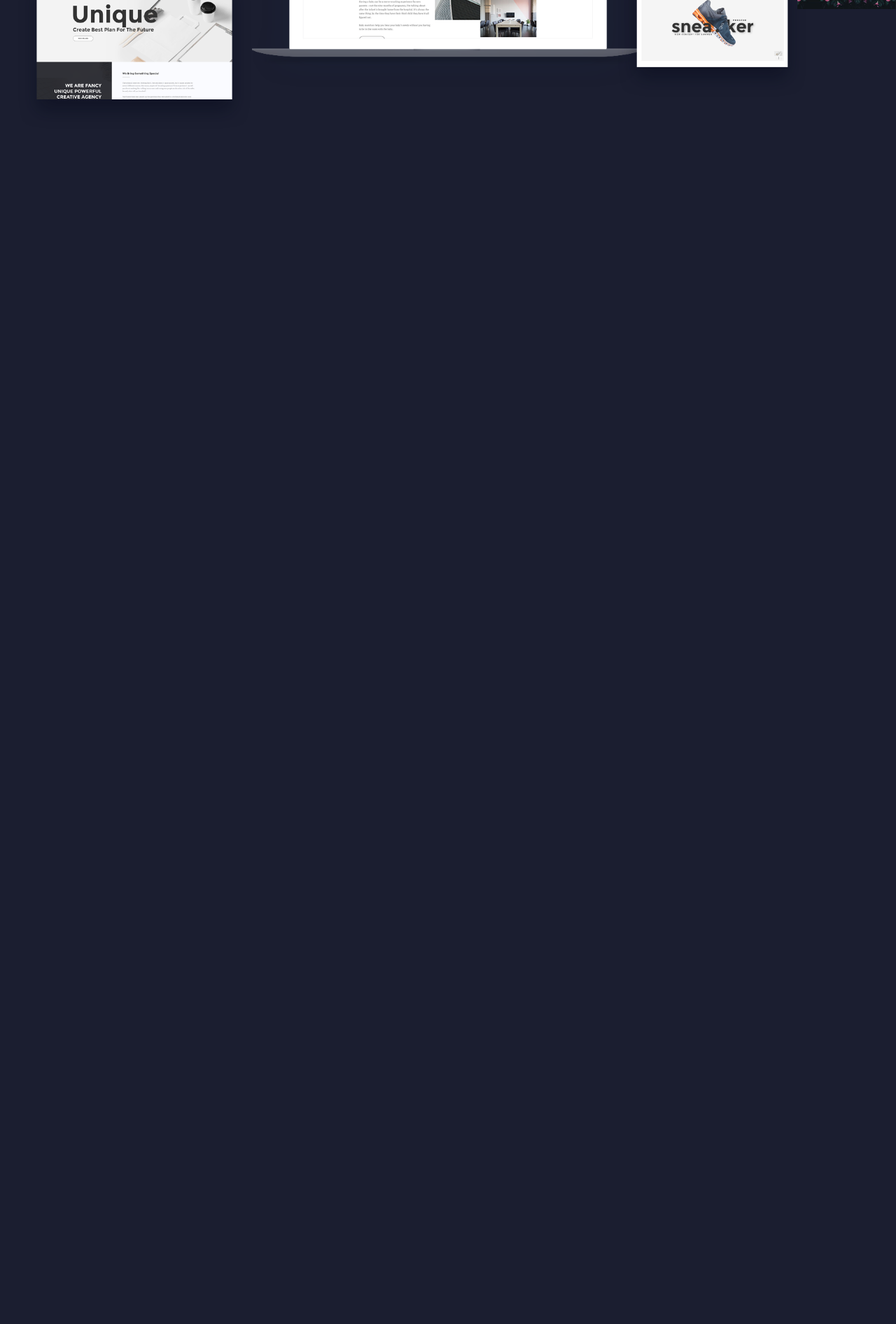
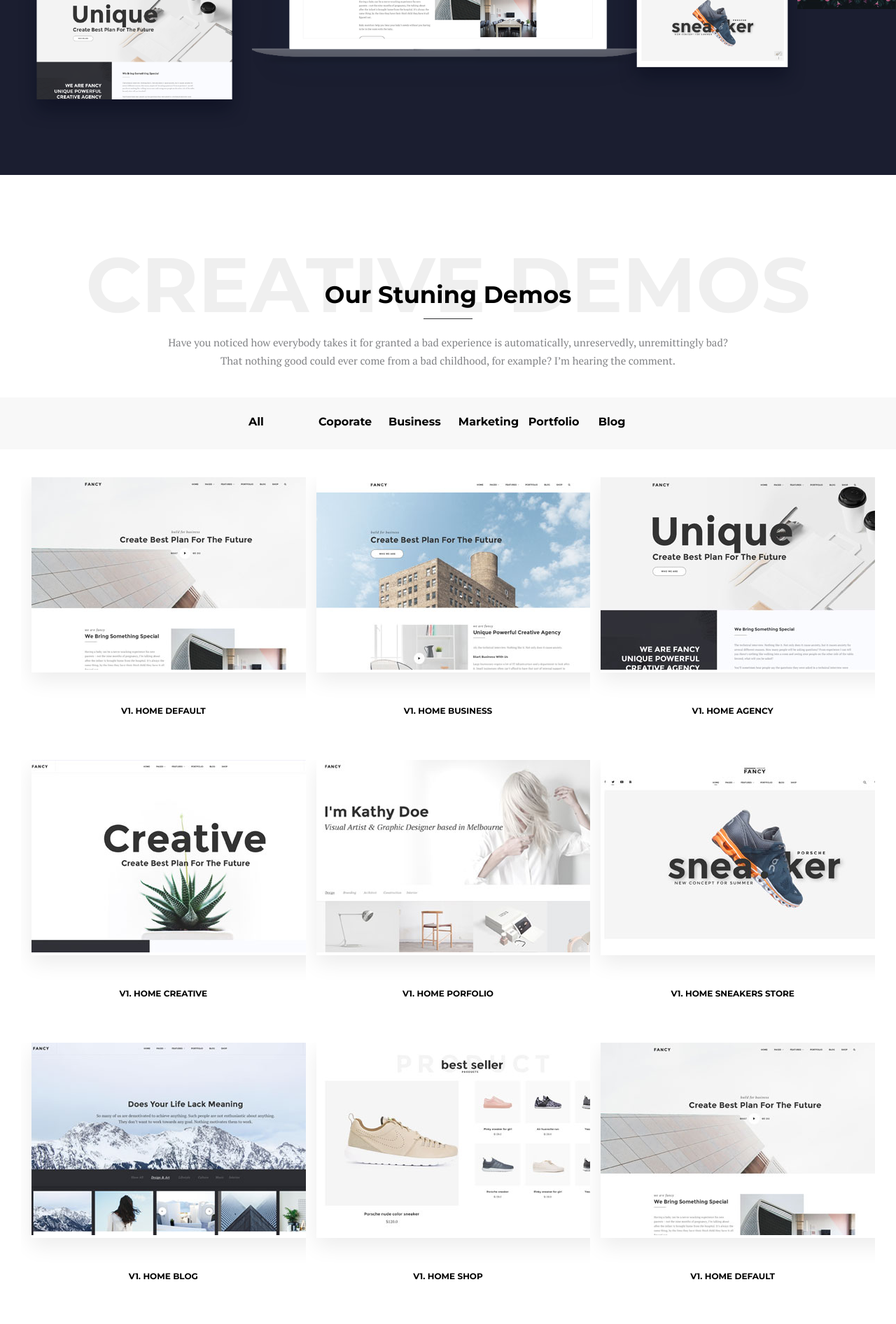
Before and after one commit to thao15059/FrontEnd-Thao, a PHP site: page /project/index.html in a window 1280 px wide. Shown: the part 550-2442 px from the top of the page at 70% size. Before the commit the page ends 692 px from the top, so only its background shows below. Run offline with PHP 8.4, Linux system fonts and the light colour scheme.

Commit message:
finish creative section responsive

```diff
--- /dev/null
+++ b/project/creative.css
@@ -0,0 +1,264 @@
+/* ============================================================ CREATIVE DEMOS ============================================================  */
+.creative {
+  margin: 0 auto;
+  background-color: #ffffff;
+  position: relative;
+}
+
+.creative .big-title {
+  font-size: 120px;
+  color: #efefef;
+  position: absolute;
+  top: 90px;
+  left: 50%;
+  transform: translate(-50%, 0);
+  font-family: "Montserrat", sans-serif;
+  width: 100%;
+  text-align: center;
+}
+
+.creative .title {
+  font-size: 36px;
+  font-family: "Montserrat", sans-serif;
+  font-weight: 700;
+  padding-top: 150px;
+  position: absolute;
+  left: 50%;
+  transform: translate(-50%, 0);
+}
+
+.creative .line {
+  margin-left: auto;
+  margin-right: auto;
+  display: block;
+  padding-top: 220px;
+  margin-bottom: 30px;
+}
+
+.creative .desc {
+  text-align: center;
+  font-size: 15px;
+  font-family: "PT Serif", serif;
+  width: 800px;
+  margin-bottom: 70px;
+  color: #828386;
+  line-height: 26px;
+  margin-left: auto;
+  margin-right: auto;
+}
+
+.wrap {
+  background-color: #f8f8f8;
+  padding-top: 40px;
+  padding-bottom: 20px;
+}
+
+.list-menu {
+  max-width: 1170px;
+  margin: 0 auto;
+  position: relative;
+}
+
+.menu {
+  font-family: "Montserrat", sans-serif;
+  font-size: 14px;
+  font-weight: 600;
+}
+
+/* ============================================================ */
+.project-demo {
+  margin-top: 40px;
+}
+
+.project-demo .row {
+  margin-left: 30px;
+  margin-right: 30px;
+}
+
+.project-demo .row .col-3 {
+  overflow: hidden;
+}
+
+.project-demo .wrap-image {
+  width: 440px;
+  min-height: 275px;
+  box-shadow: 0 11px 29px 0 rgba(0, 0, 0, 0.08);
+}
+
+.project-demo .desc {
+  text-align: center;
+  font-size: 12px;
+  font-family: "Montserrat", sans-serif;
+  font-weight: 600;
+  margin-top: 40px;
+  margin-bottom: 40px;
+  text-transform: uppercase;
+  line-height: 30px;
+}
+
+/* ===================================================================== */
+.timmer-wrap {
+  background-color: #141724;
+  position: relative;
+  font-family: "PT Serif", serif;
+}
+
+.timmer-wrap .big-title {
+  font-size: 300px;
+  color: #1d1e2b;
+  position: absolute;
+  top: 15%;
+  left: 50%;
+  transform: translate(-50%, 0);
+  font-family: "Montserrat", sans-serif;
+}
+
+.timmer-wrap .title {
+  color: #fff;
+  padding-top: 25%;
+  font-weight: 700;
+  font-size: 35px;
+}
+
+.timmer-wrap .desc {
+  color: #bac0d1;
+  font-size: 16px;
+  padding-top: 10%;
+  font-weight: 400;
+  padding-right: 10%;
+}
+
+.detail {
+  padding-top: 10%;
+}
+
+.detail p {
+  color: #bac0d1;
+  margin-bottom: 10px;
+}
+
+.timmer-wrap .row {
+  width: 1170px;
+  margin: 0 auto;
+  position: relative;
+  min-height: 620px;
+}
+
+.macbook :first-child {
+  width: 880px;
+  height: 530px;
+  position: absolute;
+  right: -20%;
+  top: -10%;
+}
+
+.image-inside {
+  position: absolute;
+  width: 710px;
+  height: 440px;
+  top: -5%;
+  left: 52.3%;
+}
+
+@media only screen and (max-width: 1440px) {
+  .creative .big-title {
+    font-size: 110px;
+  }
+  .creative .title {
+    font-size: 34px;
+  }
+
+  .creative .line {
+    padding-top: 205px;
+    margin-bottom: 20px;
+  }
+
+  .creative .desc {
+    margin-bottom: 40px;
+  }
+
+  .wrap {
+    padding-top: 25px;
+    padding-bottom: 15px;
+  }
+}
+
+@media only screen and (max-width: 1200px) {
+  .creative .big-title {
+    font-size: 100px;
+  }
+  .creative .title {
+    font-size: 30px;
+  }
+  .creative .line {
+    padding-top: 195px;
+    margin-bottom: 15px;
+  }
+  .creative .desc {
+    width: 765px;
+    margin-bottom: 30px;
+  }
+  .col-1.menu {
+    font-size: 14px;
+  }
+}
+
+@media only screen and (max-width: 992px) {
+  .creative .big-title {
+    font-size: 85px;
+  }
+  .creative .title {
+    font-size: 28px;
+    padding-top: 135px;
+  }
+  .creative .line {
+    padding-top: 180px;
+    margin-bottom: 12px;
+  }
+  .creative .desc {
+    font-size: 13px;
+    margin-bottom: 25px;
+  }
+}
+
+@media only screen and (max-width: 768px) {
+  .creative .big-title {
+    font-size: 70px;
+  }
+  .creative .title {
+    font-size: 25px;
+    padding-top: 130px;
+  }
+  .creative .line {
+    padding-top: 165px;
+  }
+  .creative .desc {
+    width: 620px;
+    font-size: 12px;
+  }
+  .col-1.menu {
+    font-size: 10px;
+  }
+}
+@media only screen and (max-width: 568px) {
+  .creative .big-title {
+    font-size: 50px;
+  }
+  .creative .title {
+    font-size: 24px;
+    padding-top: 112px;
+  }
+  .creative .line {
+    padding-top: 150px;
+  }
+  .creative .desc {
+    width: 500px;
+  }
+  .col-1.menu {
+    font-size: 8px;
+  }
+  .wrap {
+    padding-top: 15px;
+    padding-bottom: 5px;
+  }
+}
--- a/project/grid-system.css
+++ b/project/grid-system.css
@@ -56,7 +56,7 @@
 }
 
 /* >= 568px */
-@media only screen and (min-width: 568px) {
+@media only screen and (max-width: 568px) {
   .col-m-1 {
     width: 8.3333333%;
   }
--- a/project/index.html
+++ b/project/index.html
@@ -19,8 +19,9 @@
     />
     <!-- CSS -->
     <link rel="stylesheet" href="main.css" />
+    <link rel="stylesheet" href="grid-system.css" />
     <link rel="stylesheet" href="header.css" />
-    <link rel="stylesheet" href="grid-system.css" />
+    <link rel="stylesheet" href="creative.css">
     <link rel="stylesheet" href="style.css" />
   </head>
   <body>
@@ -87,8 +88,8 @@
       </div>
     </header>
 
-    <!--  -->
-    <!-- <div class="creative">
+    <!-- CREATIVE -->
+    <div class="creative">
         <h1 class="big-title">CREATIVE DEMOS</h1>
         <h1 class="title">Our Stuning Demos</h1>
         <img class="line" src="./images/line.png" alt="">
@@ -113,112 +114,112 @@
 
         <div class="project-demo">
             <div class="row">
-                <div class="col-3">
+                <div class="col-3 col-xl-4 col-l-6 col-m-12">
                     <div class="wrap-image">
                         <img src="./images/box-1.jpg" alt="">
                     </div>
                     <p class="desc">V1. Home Default</p>
                 </div>
 
-                <div class="col-3">
+                <div class="col-3 col-xl-4 col-l-6 col-m-12">
                     <div class="wrap-image">
                         <img src="./images/box-2.jpg" alt="">
                     </div>
                     <p class="desc">V1. Home Business</p>
                 </div>
 
-                <div class="col-3">
+                <div class="col-3 col-xl-4 col-l-6 col-m-12">
                     <div class="wrap-image">
                         <img src="./images/box-3.jpg" alt="">
                     </div>
                     <p class="desc">V1. Home Agency</p>
                 </div>
 
-                <div class="col-3">
+                <div class="col-3 col-xl-4 col-l-6 col-m-12">
                     <div class="wrap-image">
                         <img src="./images/box-4.jpg" alt="">
                     </div>
                     <p class="desc">V1. Home Creative</p>
                 </div>
 
-                <div class="col-3">
+                <div class="col-3 col-xl-4 col-l-6 col-m-12">
                     <div class="wrap-image">
                         <img src="./images/box-5.jpg" alt="">
                     </div>
                     <p class="desc">V1. Home Porfolio</p>
                 </div>
 
-                <div class="col-3">
+                <div class="col-3 col-xl-4 col-l-6 col-m-12">
                     <div class="wrap-image">
                         <img src="./images/box-6.jpg" alt="">
                     </div>
                     <p class="desc">V1. Home Sneakers Store</p>
                 </div>
 
-                <div class="col-3">
+                <div class="col-3 col-xl-4 col-l-6 col-m-12">
                     <div class="wrap-image">
                         <img src="./images/box-7.jpg" alt="">
                     </div>
                     <p class="desc">V1. Home Blog</p>
                 </div>
 
-                <div class="col-3">
+                <div class="col-3 col-xl-4 col-l-6 col-m-12">
                     <div class="wrap-image">
                         <img src="./images/box-8.jpg" alt="">
                     </div>
                     <p class="desc">V1. Home Shop</p>
                 </div>
 
-                <div class="col-3">
+                <div class="col-3 col-xl-4 col-l-6 col-m-12">
                     <div class="wrap-image">
                         <img src="./images/box-1.jpg" alt="">
                     </div>
                     <p class="desc">V1. Home Default</p>
                 </div>
 
-                <div class="col-3">
+                <div class="col-3 col-xl-4 col-l-6 col-m-12">
                     <div class="wrap-image">
                         <img src="./images/box-2.jpg" alt="">
                     </div>
                     <p class="desc">V1. Home Business</p>
                 </div>
 
-                <div class="col-3">
+                <div class="col-3 col-xl-4 col-l-6 col-m-12">
                     <div class="wrap-image">
                         <img src="./images/box-3.jpg" alt="">
                     </div>
                     <p class="desc">V1. Home Agency</p>
                 </div>
 
-                <div class="col-3">
+                <div class="col-3 col-xl-4 col-l-6 col-m-12">
                     <div class="wrap-image">
                         <img src="./images/box-4.jpg" alt="">
                     </div>
                     <p class="desc">V1. Home Creative</p>
                 </div>
 
-                <div class="col-3">
+                <div class="col-3 col-xl-4 col-l-6 col-m-12">
                     <div class="wrap-image">
                         <img src="./images/box-5.jpg" alt="">
                     </div>
                     <p class="desc">V1. Home Porfolio</p>
                 </div>
 
-                <div class="col-3">
+                <div class="col-3 col-xl-4 col-l-6 col-m-12">
                     <div class="wrap-image">
                         <img src="./images/box-6.jpg" alt="">
                     </div>
                     <p class="desc">V1. Home Sneakers Store</p>
                 </div>
 
-                <div class="col-3">
+                <div class="col-3 col-xl-4 col-l-6 col-m-12">
                     <div class="wrap-image">
                         <img src="./images/box-7.jpg" alt="">
                     </div>
                     <p class="desc">V1. Home Blog</p>
                 </div>
 
-                <div class="col-3">
+                <div class="col-3 col-xl-4 col-l-6 col-m-12">
                     <div class="wrap-image">
                         <img src="./images/box-8.jpg" alt="">
                     </div>
@@ -226,7 +227,7 @@
                 </div>
             </div>
         </div>
-    </div> -->
+    </div>
     <!-- ================================================ Powerful Feature ============================================================= -->
     <!-- <div class="powerful-feature">
         <h1 class="big-title">FEATURED</h1>
--- a/project/style.css
+++ b/project/style.css
@@ -1,165 +1,3 @@
-/* ============================================================ CREATIVE DEMOS ============================================================  */
-.creative {
-  margin: 0 auto;
-  background-color: #ffffff;
-  position: relative;
-}
-
-.creative .big-title {
-  font-size: 120px;
-  color: #efefef;
-  position: absolute;
-  top: 90px;
-  left: 50%;
-  transform: translate(-50%, 0);
-  font-family: "Montserrat", sans-serif;
-  width: 100%;
-  text-align: center;
-}
-
-.creative .title {
-  font-size: 36px;
-  font-family: "Montserrat", sans-serif;
-  font-weight: 700;
-  padding-top: 150px;
-  position: absolute;
-  left: 50%;
-  transform: translate(-50%, 0);
-}
-
-.creative .line {
-  margin-left: auto;
-  margin-right: auto;
-  display: block;
-  padding-top: 220px;
-  margin-bottom: 30px;
-}
-
-.creative .desc {
-  text-align: center;
-  font-size: 15px;
-  font-family: "PT Serif", serif;
-  width: 800px;
-  margin-bottom: 70px;
-  color: #828386;
-  line-height: 26px;
-  margin-left: auto;
-  margin-right: auto;
-}
-
-.wrap {
-  background-color: #f8f8f8;
-  padding-top: 40px;
-  padding-bottom: 20px;
-}
-
-.list-menu {
-  width: 1170px;
-  margin: 0 auto;
-  position: relative;
-}
-
-.menu {
-  font-family: "Montserrat", sans-serif;
-  font-size: 14px;
-  font-weight: 600;
-}
-
-/* ============================================================ */
-.project-demo {
-  margin-top: 40px;
-}
-
-.project-demo .row {
-  margin-left: 30px;
-  margin-right: 30px;
-}
-
-.project-demo .row .col-3 {
-  overflow: hidden;
-}
-
-.project-demo .wrap-image {
-  width: 440px;
-  min-height: 275px;
-  box-shadow: 0 11px 29px 0 rgba(0, 0, 0, 0.08);
-}
-
-.project-demo .desc {
-  text-align: center;
-  font-size: 12px;
-  font-family: "Montserrat", sans-serif;
-  font-weight: 600;
-  margin-top: 40px;
-  margin-bottom: 40px;
-  text-transform: uppercase;
-  line-height: 30px;
-}
-
-/* ===================================================================== */
-.timmer-wrap {
-  background-color: #141724;
-  position: relative;
-  font-family: "PT Serif", serif;
-}
-
-.timmer-wrap .big-title {
-  font-size: 300px;
-  color: #1d1e2b;
-  position: absolute;
-  top: 15%;
-  left: 50%;
-  transform: translate(-50%, 0);
-  font-family: "Montserrat", sans-serif;
-}
-
-.timmer-wrap .title {
-  color: #fff;
-  padding-top: 25%;
-  font-weight: 700;
-  font-size: 35px;
-}
-
-.timmer-wrap .desc {
-  color: #bac0d1;
-  font-size: 16px;
-  padding-top: 10%;
-  font-weight: 400;
-  padding-right: 10%;
-}
-
-.detail {
-  padding-top: 10%;
-}
-
-.detail p {
-  color: #bac0d1;
-  margin-bottom: 10px;
-}
-
-.timmer-wrap .row {
-  width: 1170px;
-  margin: 0 auto;
-  position: relative;
-  min-height: 620px;
-}
-
-.macbook :first-child {
-  width: 880px;
-  height: 530px;
-  position: absolute;
-  right: -20%;
-  top: -10%;
-}
-
-.image-inside {
-  position: absolute;
-  width: 710px;
-  height: 440px;
-  top: -5%;
-  left: 52.3%;
-}
-
 /* ============================================================= SHORT CODE ======================================================= */
 .short-code {
   margin: 0 auto;
```
